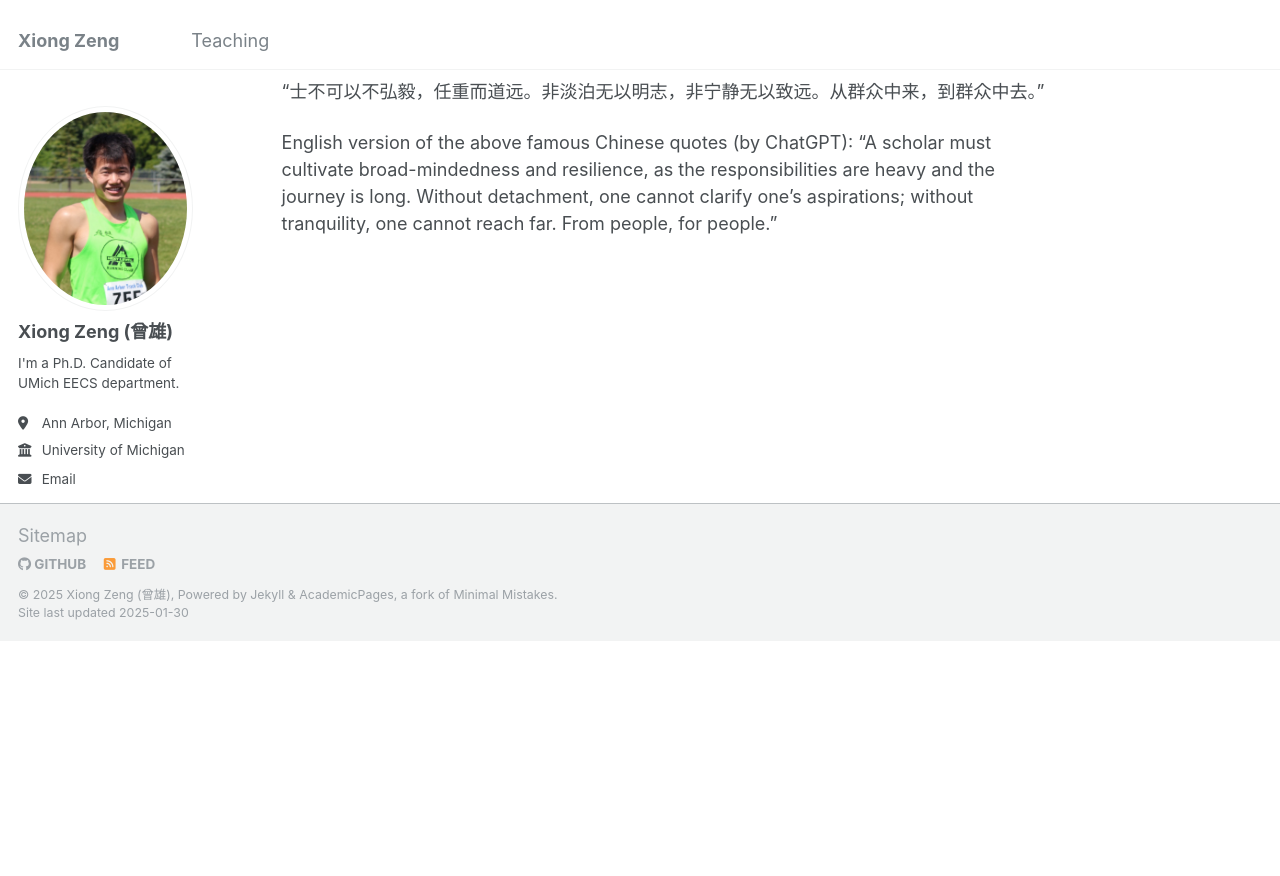
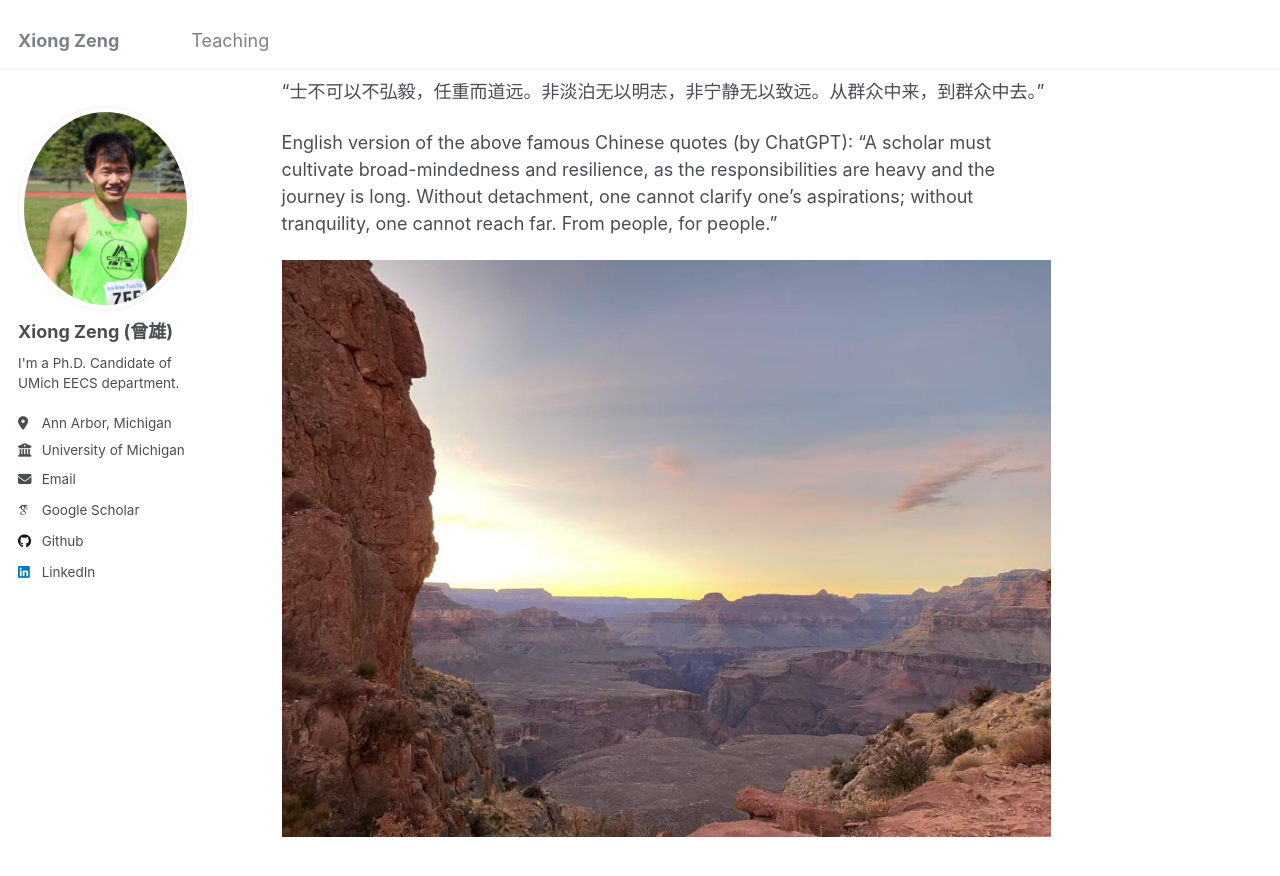
Before and after one commit to zengxiong111/zengxiong.github.io, a Jekyll site: the page built from _pages/about.md, in a window 1280 px wide and 900 px high, scrolled down 943 px. Shown: the top 876 px of the window. Built offline with Jekyll 4.4.1, drawn with Linux system fonts in a browser that asks for light colours; some web fonts are replaced; before the commit the page ends 1584 px from its top, so only the background shows below that.

Commit message:
Update about.md

```diff
--- a/_pages/about.md
+++ b/_pages/about.md
@@ -35,3 +35,5 @@
 “士不可以不弘毅，任重而道远。非淡泊无以明志，非宁静无以致远。从群众中来，到群众中去。”
 
 English version of the above famous Chinese quotes (by ChatGPT): "A scholar must cultivate broad-mindedness and resilience, as the responsibilities are heavy and the journey is long. Without detachment, one cannot clarify one's aspirations; without tranquility, one cannot reach far. From people, for people."
+
+![Markdown Logo](https://github.com/zengxiong111/zengxiong.github.io/blob/master/files/grand_canyon.jpg "Grand Canyon")
```
